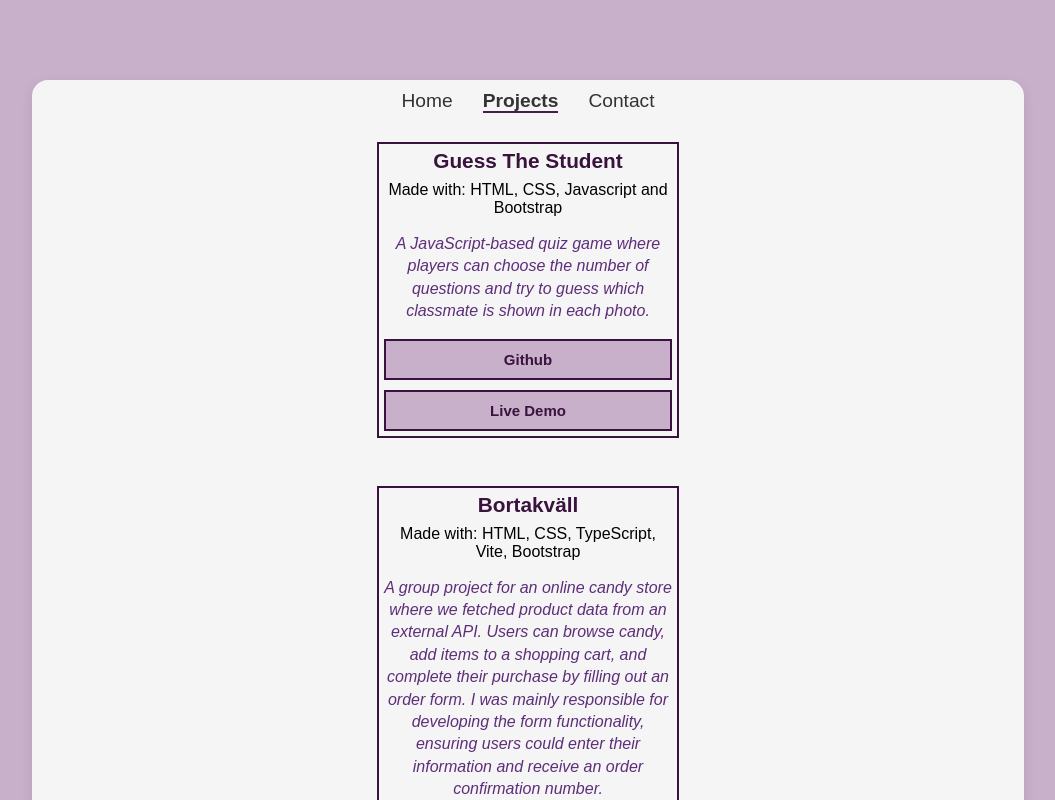
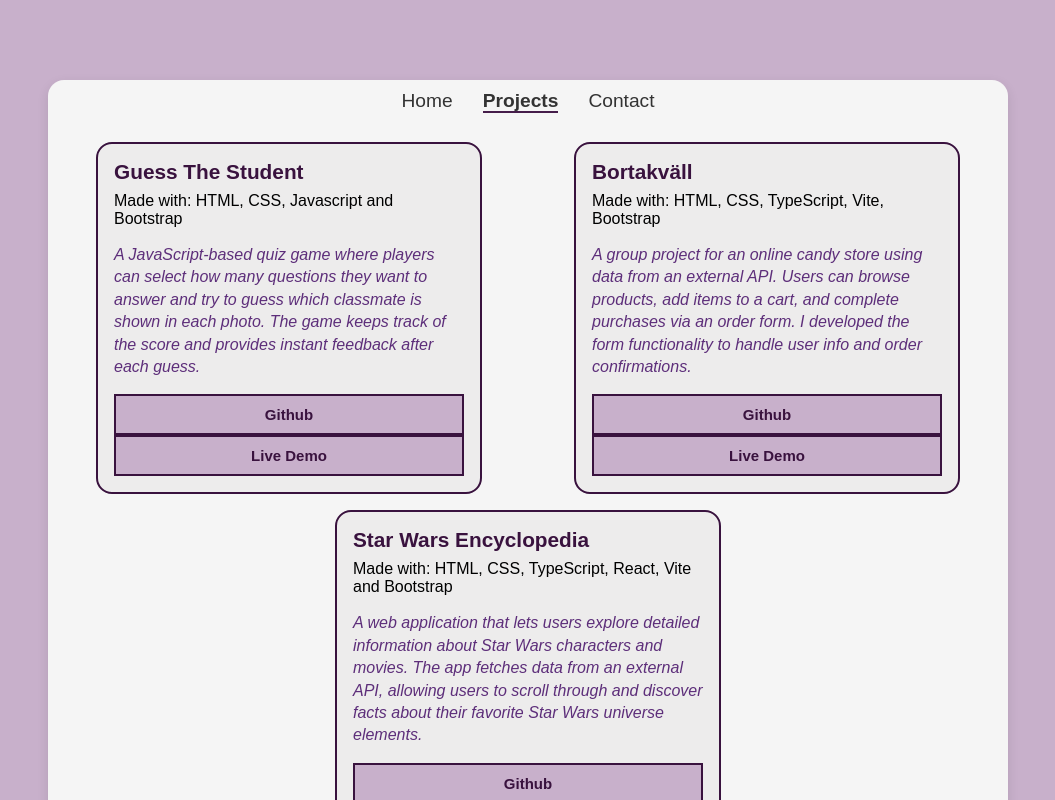
Before and after one commit to Teddiefinstrom/teddie-portfolio, a React (Vite) app: page /projects in a window 1280 px wide. Shown: the top 800 px of the page, without its empty margins (112-1167 px from the left). Built offline with nearby package versions, Linux system fonts and the light colour scheme.

Commit message:
Fixed responsitivity

```diff
--- a/src/assets/scss/App.scss
+++ b/src/assets/scss/App.scss
@@ -69,24 +69,18 @@ a:link {
 
 .card {
   border: 2px solid #39123e;
-    padding: 5px;
+  max-width: 500px;
+  margin-left: auto;
+  margin-right: auto;
+  padding: 1rem;
+  background-color: rgb(237, 236, 236);
+  border-radius: 16px;
 }
 
 .portfolio-cards {
   display: flex;
   flex-direction: column;
-    justify-content: center;
-    text-align: center;
-    gap: 3rem;
-
-}
-
-.portfolio-cards img {
-    width: 40vh;
-    max-width: 100%;
-    height: auto;
-    border-radius: 16px;
-
+  gap: 2rem;
 }
 
 .card-title {
@@ -116,7 +110,7 @@ a:link {
   cursor: pointer;
   transition: background-color 0.3s ease, color 0.3s ease;
   box-sizing: border-box;
-    margin-top: 10px;
+  margin-top: auto;
 }
 
 .card-link:hover {
@@ -124,7 +118,7 @@ a:link {
   color: #c8b0cb;
   text-decoration: none;
 }
-.contact-container{
+.contact-container {
   display: flex;
   flex-direction: column;
   align-items: center;
@@ -190,7 +184,7 @@ a:link {
     flex-direction: row-reverse;
     justify-content: center;
     align-items: flex-start;
-    max-width: 1000px;
+    max-width: none;
     margin: 0 auto;
   }
 
@@ -222,14 +216,35 @@ a:link {
 }
 
 @media only screen and (min-width: 1000px) {
-
   body {
-    margin-left: 9rem;
-    margin-right: 9rem;
+    height: 100%;
   }
 
-.container-container {
-padding: 2rem;
+  .background-container {
+    margin-left: 5rem;
+    margin-right: 5rem;
+    padding-bottom: 2rem;
   }
 
+  .home-container {
+    margin-left: 3rem;
+    margin-right: 3rem;
   }
+
+  .portfolio-cards {
+    display: flex;
+    flex-direction: row;
+    flex-wrap: wrap;
+    gap: 1rem;
+  }
+
+  .card {
+    flex: 1 1 300px;
+    max-width: 350px;
+    min-width: 250px;
+    display: flex;
+    flex-direction: column;
+    justify-content: space-between;
+    height: fit-content;
+  }
+}
--- a/src/pages/Projects.tsx
+++ b/src/pages/Projects.tsx
@@ -3,18 +3,16 @@ import Card from "react-bootstrap/Card";
 const Projects = () => {
   return (
     <>
-      <div className="container-content">
+      <div className="portfolio-content">
         <div className='portfolio-cards'>
-        <Card style={{ maxWidth: '18rem' }}>
+        <Card className="card">
           <Card.Body>
             <Card.Title>Guess The Student</Card.Title>
             <Card.Subtitle className="mb-2 text-muted">
               Made with: HTML, CSS, Javascript and Bootstrap
             </Card.Subtitle>
             <Card.Text>
-              A JavaScript-based quiz game where players can choose the number
-              of questions and try to guess which classmate is shown in each
-              photo.
+            A JavaScript-based quiz game where players can select how many questions they want to answer and try to guess which classmate is shown in each photo. The game keeps track of the score and provides instant feedback after each guess.
             </Card.Text>
             <Card.Link href="https://github.com/the-hive-resistance/fed24-js1-uppgift-1-Teddiefinstrom.git">Github</Card.Link>
             <Card.Link href="https://sensational-semifreddo-02a02f.netlify.app/">
@@ -23,15 +21,14 @@ const Projects = () => {
           </Card.Body>
         </Card>
 
-        <Card style={{ maxWidth: '18rem' }}>
+        <Card className="card">
           <Card.Body>
             <Card.Title>Bortakväll</Card.Title>
             <Card.Subtitle className="mb-2 text-muted">
               Made with: HTML, CSS, TypeScript, Vite, Bootstrap
             </Card.Subtitle>
             <Card.Text>
-            A group project for an online candy store where we fetched product data from an external API. Users can browse candy, add items to a shopping cart, and complete their purchase by filling out an order form. I was mainly responsible for developing the form functionality, ensuring users could enter their information and receive an order confirmation number.
-            </Card.Text>
+            A group project for an online candy store using data from an external API. Users can browse products, add items to a cart, and complete purchases via an order form. I developed the form functionality to handle user info and order confirmations.            </Card.Text>
             <Card.Link href="https://github.com/the-hive-resistance/fed24-js1-uppgift-2-fed24-js1-inlamningsuppgift-2-grupp-9.git">Github</Card.Link>
             <Card.Link href="https://bortakvallgrupp9.netlify.app/">
               Live Demo
@@ -39,7 +36,7 @@ const Projects = () => {
           </Card.Body>
         </Card>
 
-        <Card style={{ maxWidth: '18rem' }}>
+        <Card className="card">
           <Card.Body>
             <Card.Title>Star Wars Encyclopedia</Card.Title>
             <Card.Subtitle className="mb-2 text-muted">
```
Also changed, not shown: src/pages/Skills.tsx (deleted, +0 -17 lines). Lines whose indentation alone changed are shown as unchanged.
